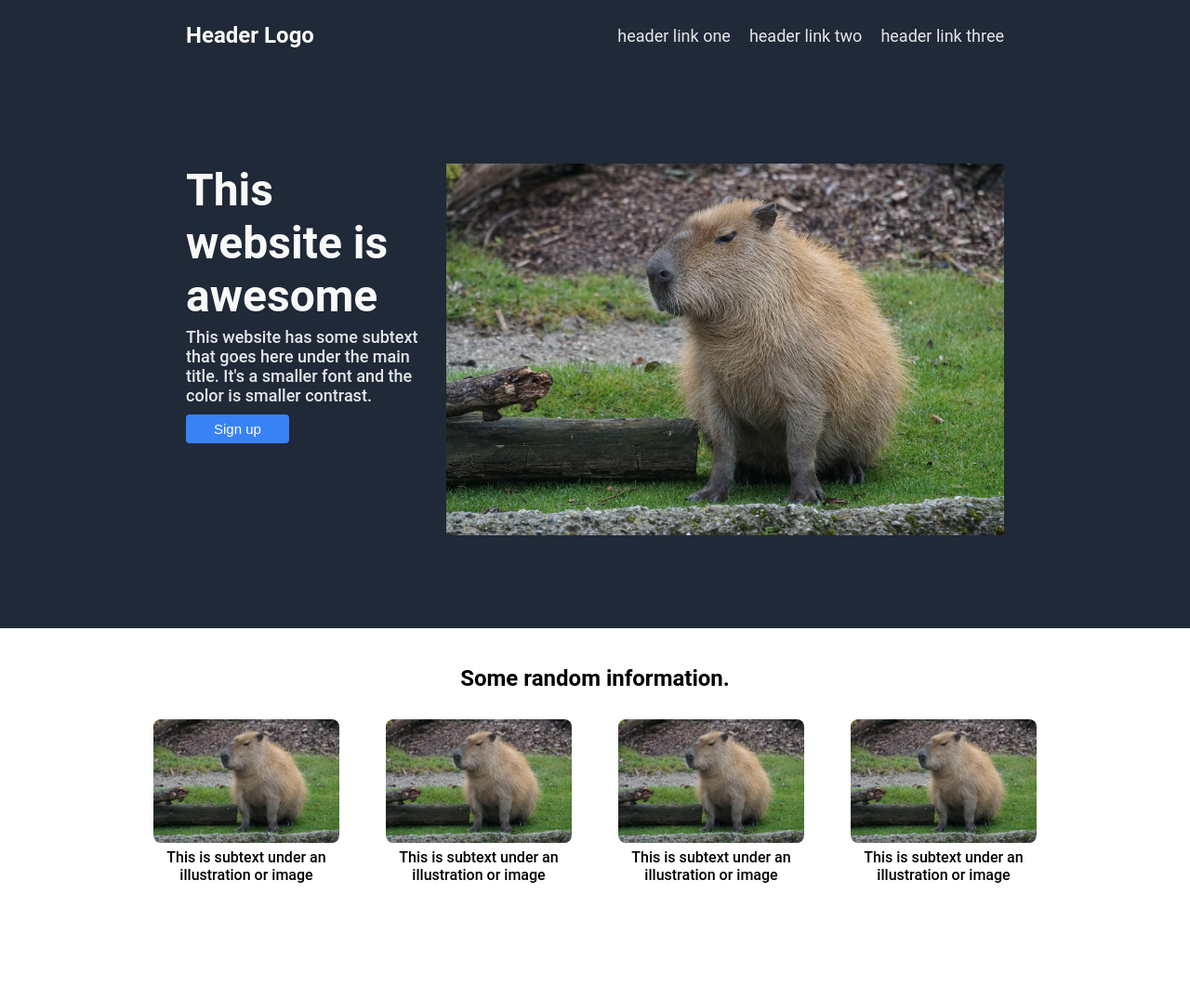
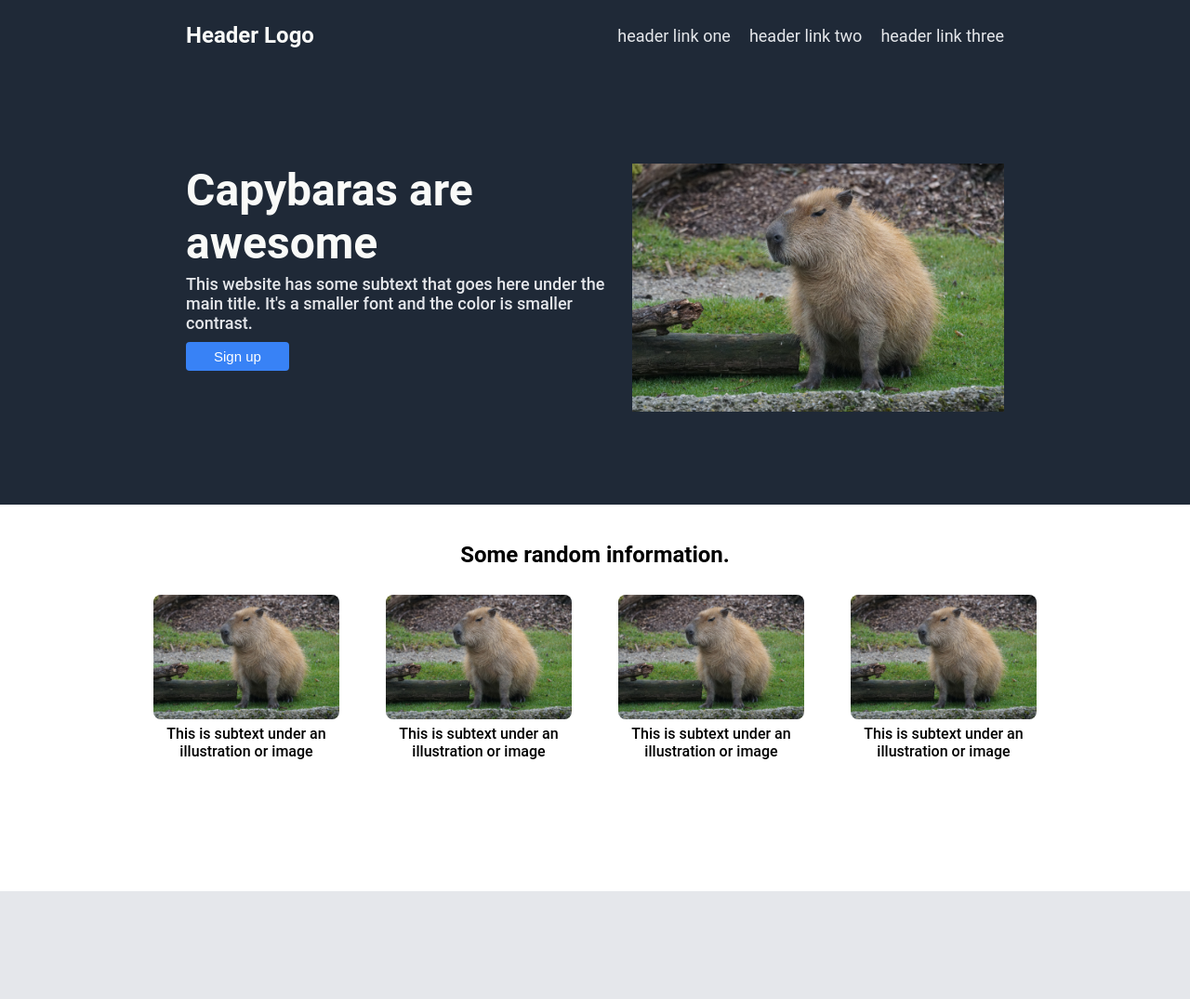
Before and after one commit to sushiroll29/landing-page, a plain HTML site: page index.html in a window 1280 px wide. Shown: the top 1075 px of the page at 93% size. Drawn offline with Linux system fonts and the light colour scheme.

Commit message:
Add final visual changes

```diff
--- a/index.html
+++ b/index.html
@@ -16,7 +16,7 @@
     </div>
     <div class="header-content">
         <div class="header-text">
-            <h1 class="title">This website is awesome</h1>
+            <h1 class="title">Capybaras are awesome</h1>
             <h4 class="subtitle">This website has some subtext that goes here under the main title. It's a smaller font and the color is smaller contrast.</h4>
             <button class="signup-button">Sign up</button>
         </div>
--- a/style.css
+++ b/style.css
@@ -54,7 +54,7 @@ body {
 }
 
 .header-img {
-    max-width: 600px;
+    max-width: 400px;
     height: auto;
 }
 
```
